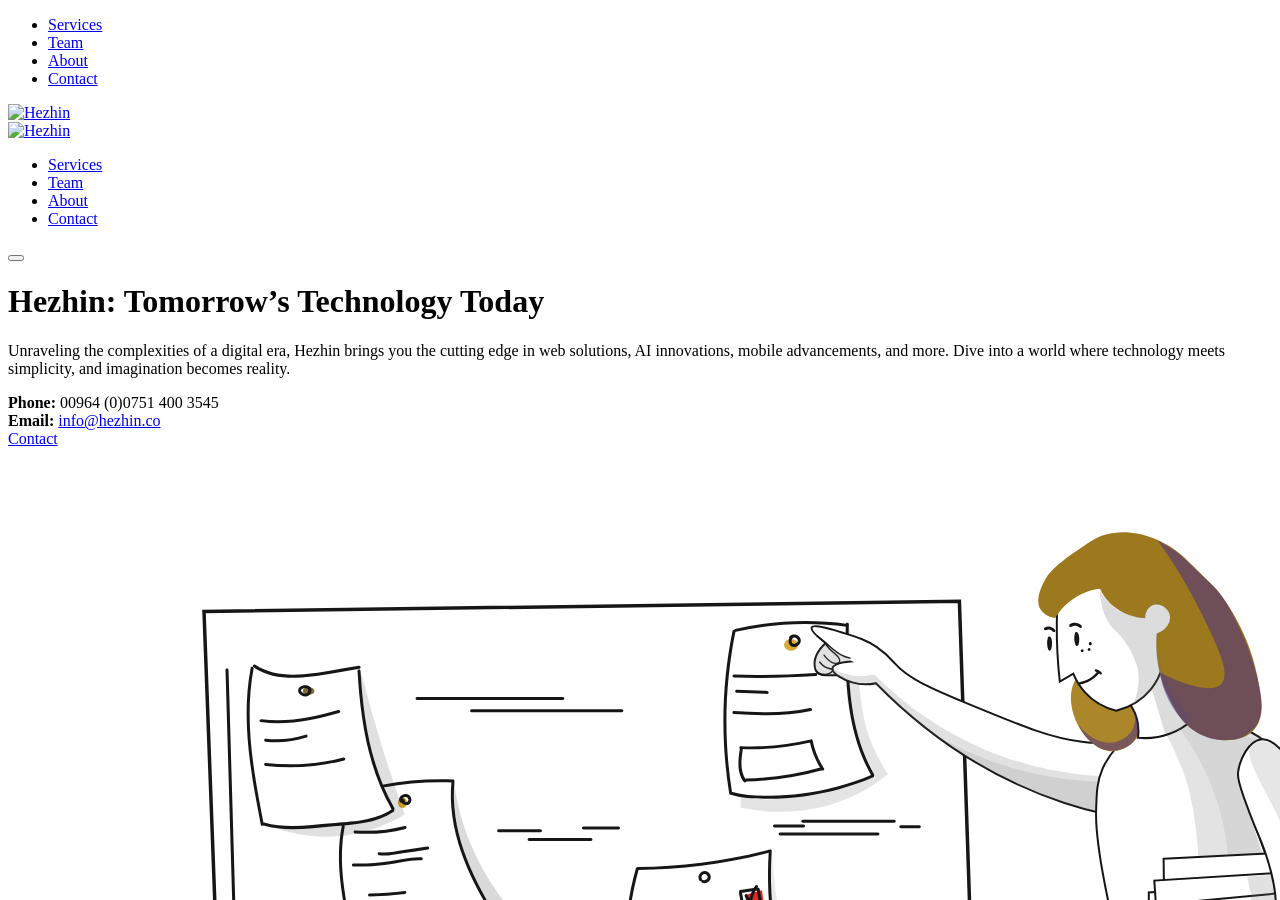
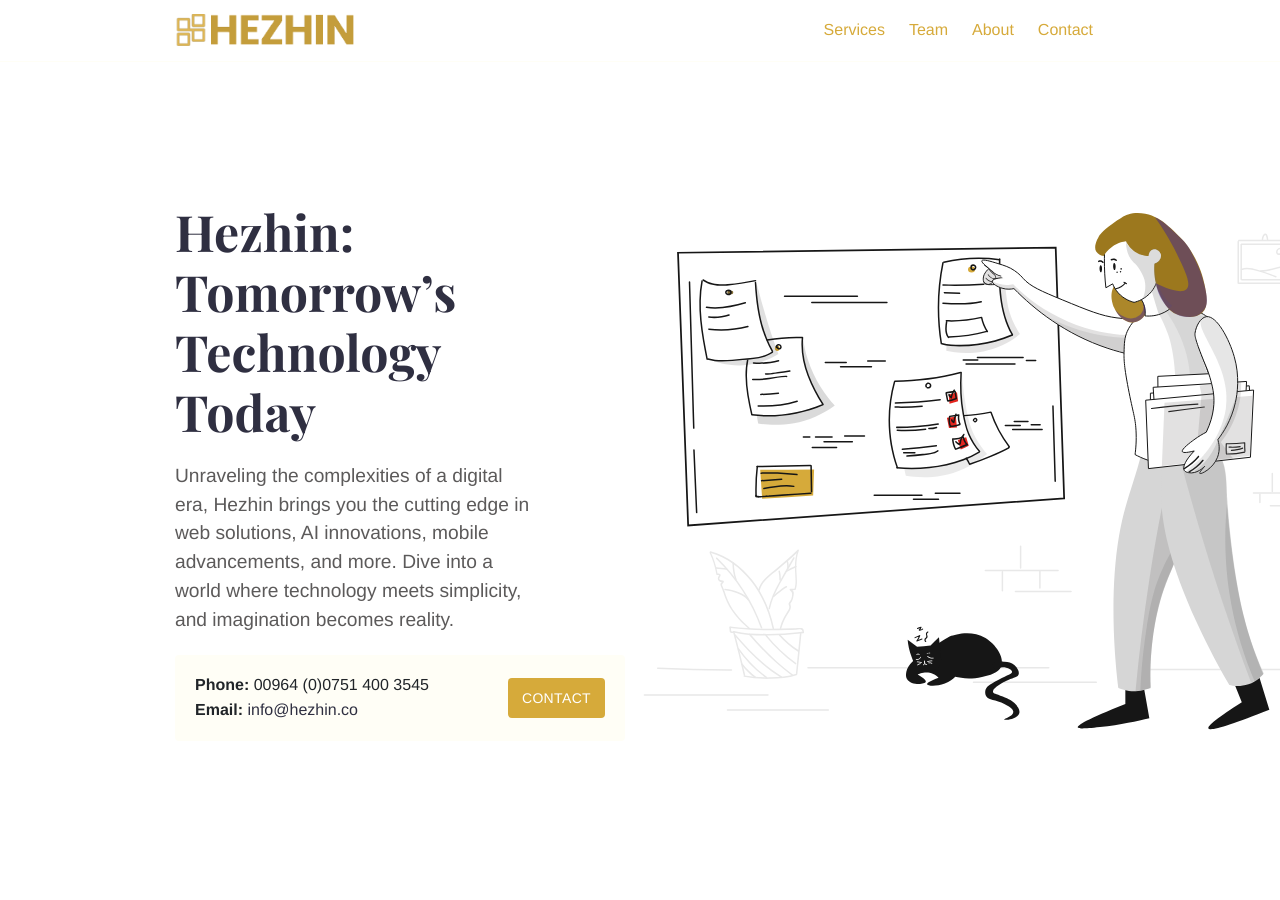
Before and after one commit to polla-fattah/hezhin, a Jekyll site: the page built from index.md, in a window 1280 px wide and 900 px high. Built offline with Jekyll 4.4.1, drawn with Linux system fonts in a browser that asks for light colours; some of the changed lines change nothing that is shown.

Commit message:
revert base url

```diff
--- a/_config.yml
+++ b/_config.yml
@@ -1,4 +1,4 @@
-baseurl: 'https://hezhin.co'
+baseurl: '/'
 permalink: pretty
 title: 'Hezhin'
 
```
